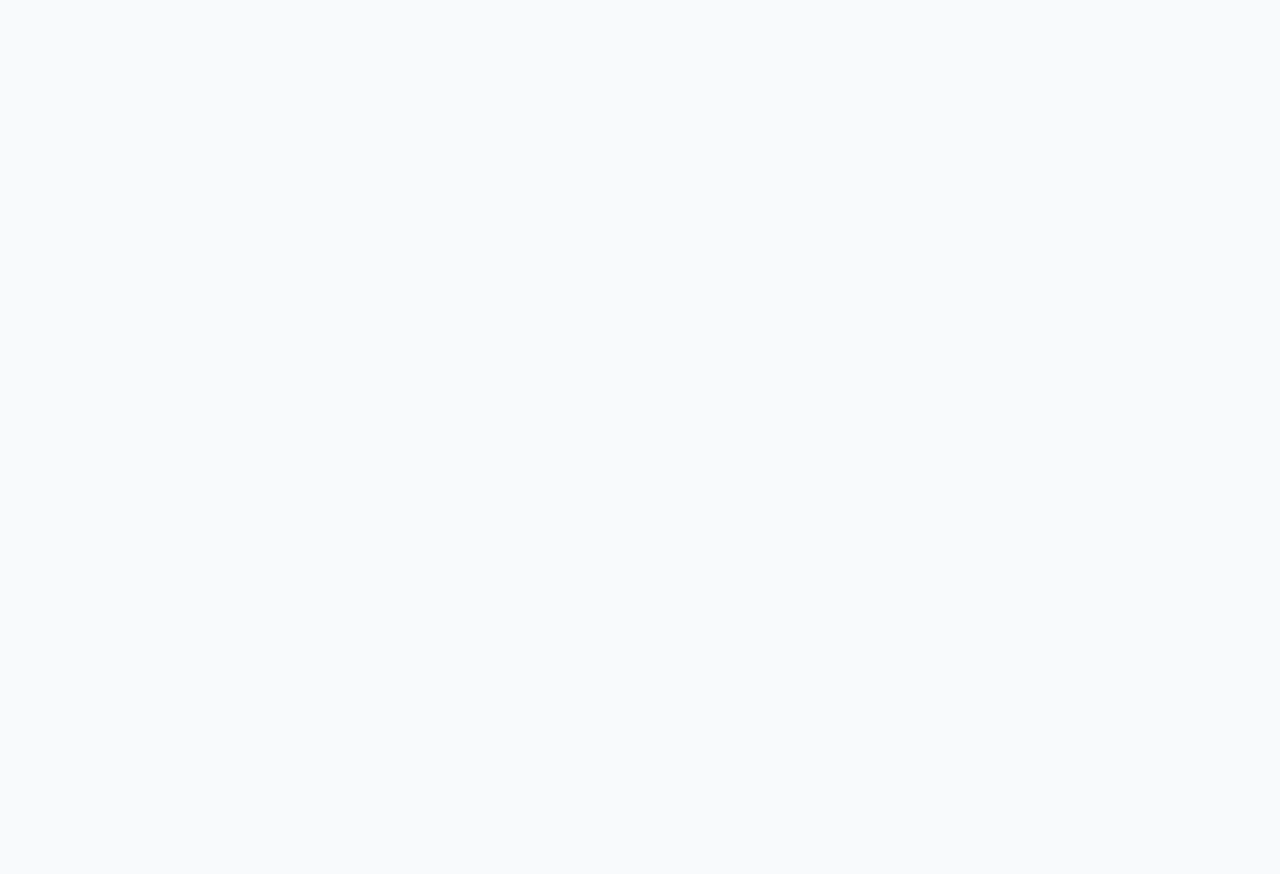
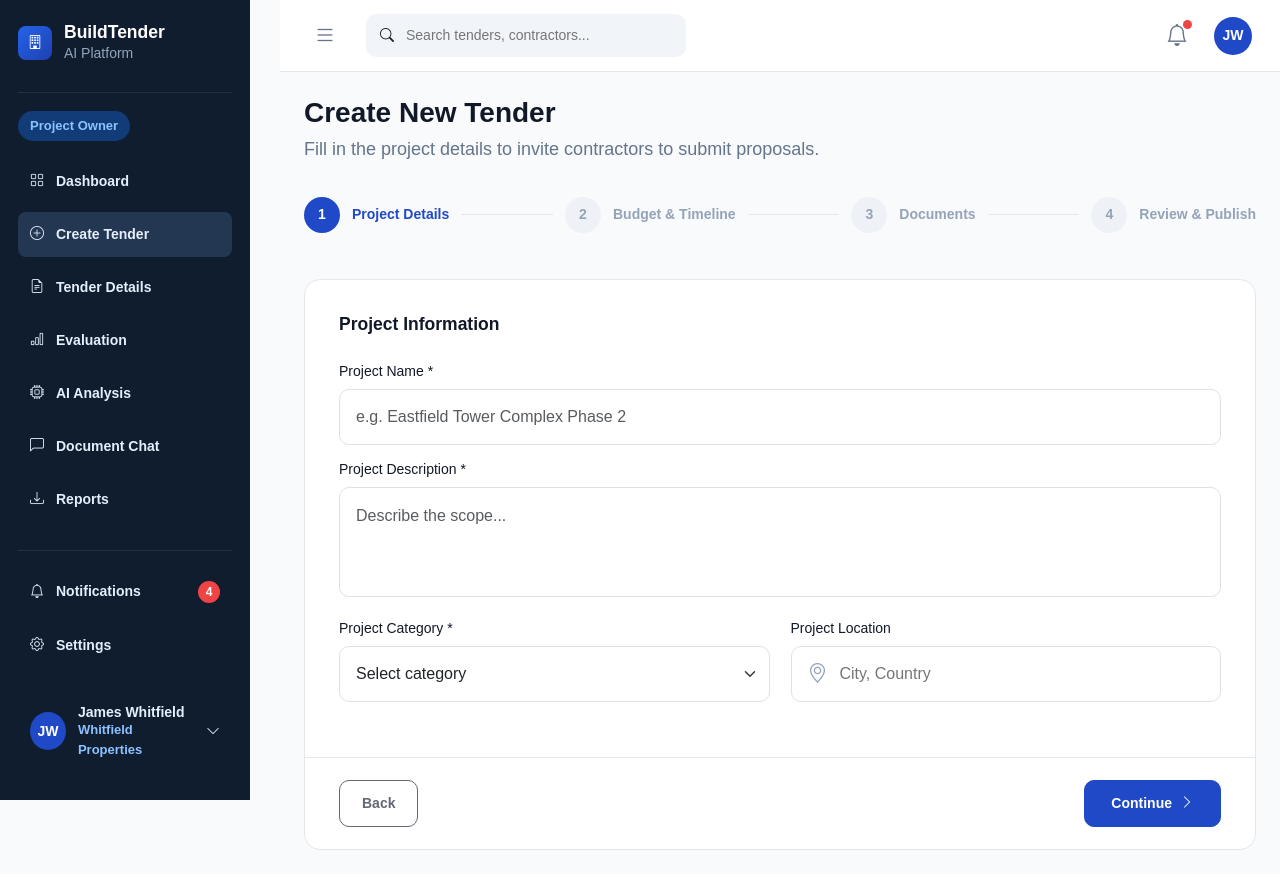
Before and after one commit to Arezk22/ITI_Graduation_Project, a React app in the folder frontend/: page /owner/create-tender in a window 1280 px wide. Before the commit this address had no page. Before the commit the page ends 800 px from the top, so only its background shows below. Built offline with nearby package versions, Linux system fonts and the light colour scheme; the HTML template or start-up script is replaced by a standard one.

Commit message:
update create tender page

```diff
--- a/frontend/src/App.jsx
+++ b/frontend/src/App.jsx
@@ -10,7 +10,7 @@ import SignUp from "./pages/SignUp";
 import OwnerSignUp from "./pages/OwnerSignUp";
 import ContractorSignUp from "./pages/ContractorSignUp";
 import OwnerDashboard from "./pages/OwnerDashboard";
-// import CreateTender from "./pages/CreateTender";
+import CreateTender from "./pages/CreateTender";
 import Notifications from "./pages/Notifications";
 import Evaluation from "./pages/Evaluation";
 import AIAnalysis from "./pages/AIAnalysis";
@@ -33,7 +33,7 @@ function App() {
         <Route path="/signup/owner" element={<OwnerSignUp />} />
         <Route path="/signup/contractor" element={<ContractorSignUp />} />
         <Route path="/owner/dashboard" element={<OwnerDashboard />} />
-        {/* <Route path="/owner/create-tender" element={<CreateTender />} /> */}
+        <Route path="/owner/create-tender" element={<CreateTender />} />
         <Route path="/owner/notifications" element={<Notifications />} />
         <Route path="/owner/evaluation" element={<Evaluation />} />
         <Route path="/owner/ai-analysis" element={<AIAnalysis />} />
--- a/frontend/src/components/OwnerLayout.jsx
+++ b/frontend/src/components/OwnerLayout.jsx
@@ -37,13 +37,13 @@ function OwnerLayout({ activePage, children }) {
             Dashboard
           </button>
 
-          {/* <button
+          <button
             className={activePage === "create" ? "active" : ""}
             onClick={() => navigate("/owner/create-tender")}
           >
             <i className="bi bi-plus-circle"></i>
             Create Tender
-          </button> */}
+          </button>
 
 <button
   className={activePage === "tender-details" ? "active" : ""}
--- a/frontend/src/index.css
+++ b/frontend/src/index.css
@@ -1,7 +1,7 @@
 
 
 html {
-  font-size: 13px;
+  font-size: 14px;
 }
 
 body {
@@ -1357,7 +1357,7 @@ body {
 
 /* -------------------------------------------- create tender -------------------------------------- */
 
-/* .create-tender-content {
+.create-tender-content {
   padding: 38px 28px 60px;
   max-width: 1180px;
   margin: 0 auto;
@@ -1555,7 +1555,7 @@ body {
     grid-template-columns: repeat(2, 1fr);
   }
 }
- */
+
 
 /* -------------------------------------------------------- Notifications ---------------------------------------------- */
 
```
Also changed, not shown: frontend/src/pages/CreateTender.jsx (+4 -3 lines).
